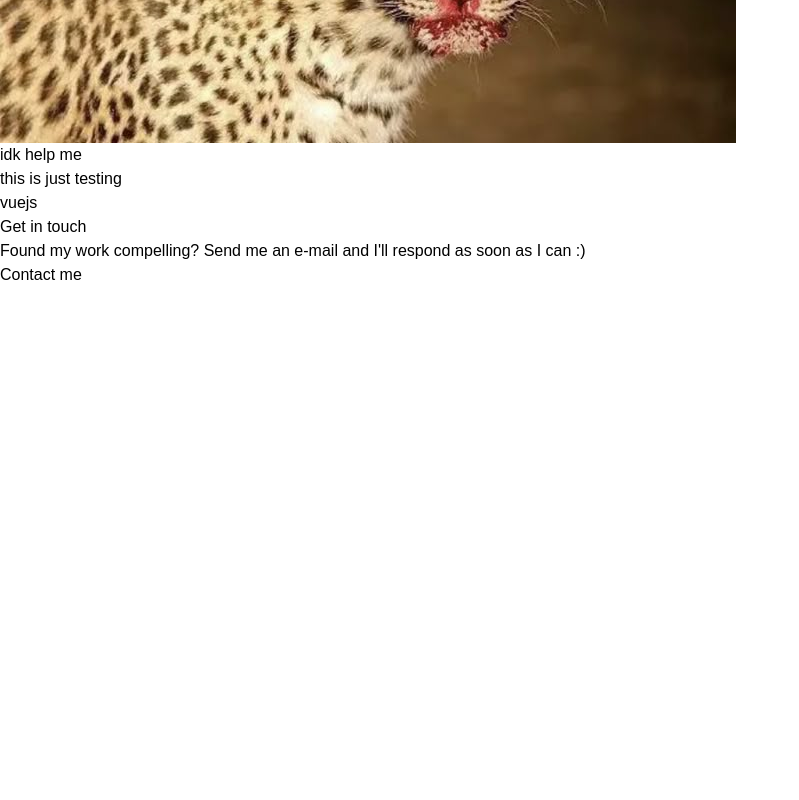
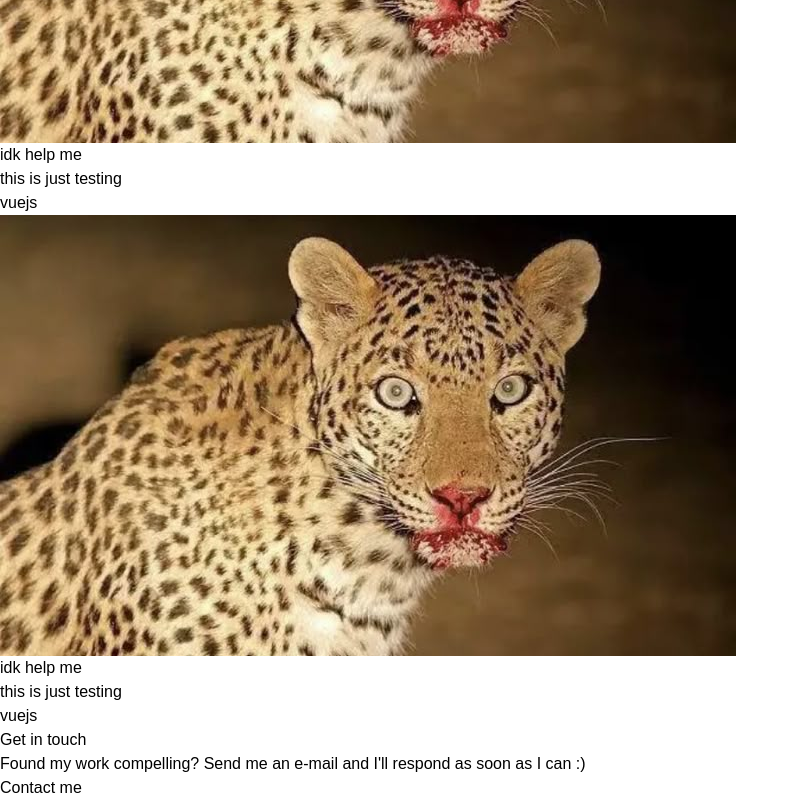
Before and after one commit to BeagleEagle21/portfolio, a React (Vite) app: page / in a window 1280 px wide. Shown: the part 3698-4498 px from the top of the page, without its empty margins (0-799 px from the left). Before the commit the page ends 3985 px from the top, so only its background shows below. Built offline with nearby package versions, Linux system fonts and the light colour scheme; a web font is replaced by a local one.

Commit message:
even more testing

```diff
--- a/src/components/Projects.jsx
+++ b/src/components/Projects.jsx
@@ -2,11 +2,8 @@ import stamp from "../assets/stamp.png";
 import { motion } from "motion/react";
 import rose from "../assets/rose.png";
 import petals from "../assets/petals.png";
-import cat from "../assets/cat.png"
 import PropTypes from "prop-types";
 import desire from "../assets/desire.jpg"
-
-<img src={cat} alt="force bundle" style={{ display: 'none' }} />
 
 const projectData = [
   {
@@ -43,7 +40,16 @@ const projectData = [
     technologies: ["vuejs"],
     githubLink: "/",
     vercelLink: "/"
-  }
+  },
+  {
+    image: desire,
+    title: "idk help me",
+    description: "this is just testing",
+    technologies: ["vuejs"],
+    githubLink: "/",
+    vercelLink: "/"
+  },
+
 ];
 
 const ProjectCard = ({ project }) => {
```
